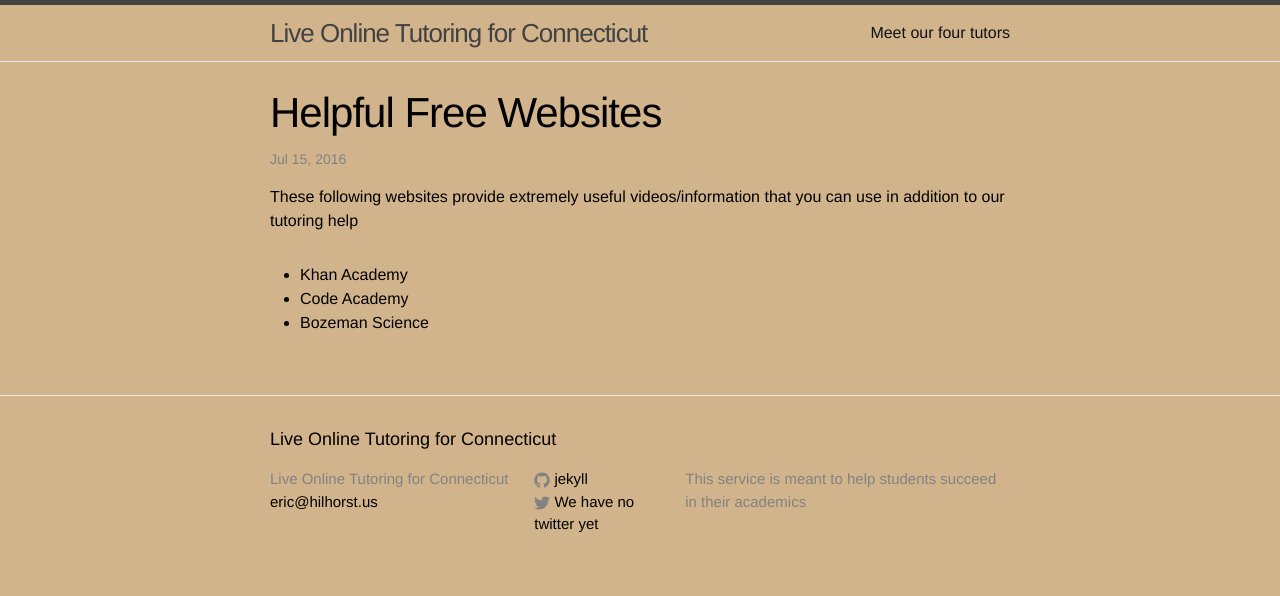
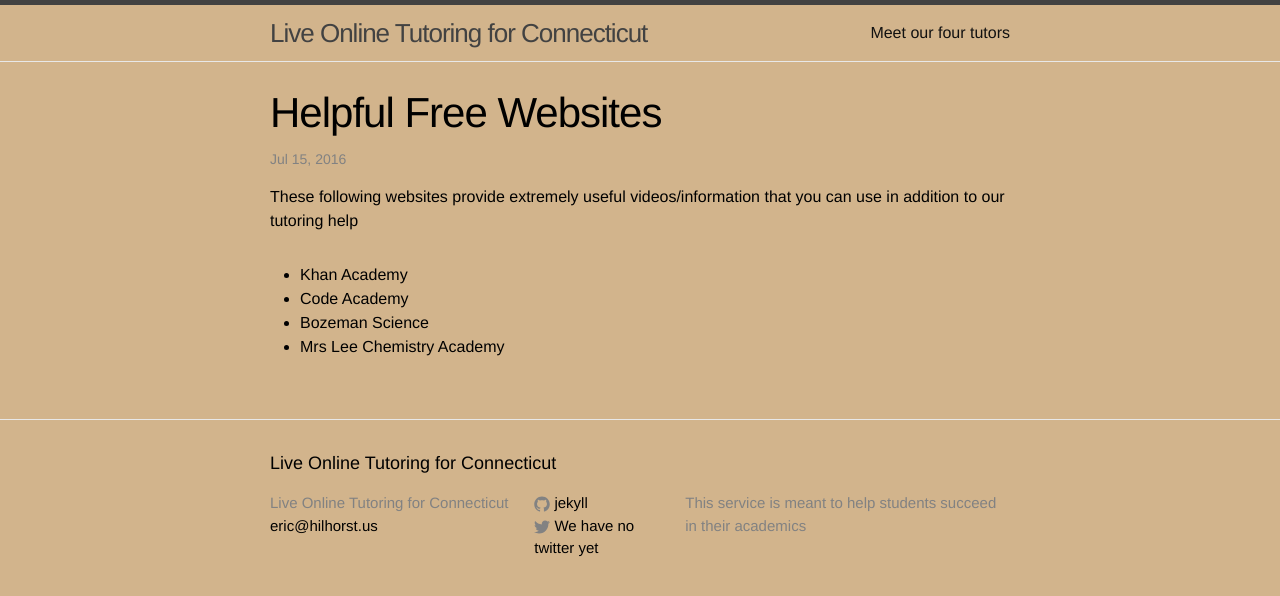
Before and after one commit to pepe454/pepe454.github.io, a Jekyll site: the page built from _posts/2016-07-15-welcome-to-jekyll.markdown, in a window 1280 px wide. Shown: the top 596 px of the page. Built offline with Jekyll 4.4.1, drawn with Linux system fonts in a browser that asks for light colours.

Commit message:
Update 2016-07-15-welcome-to-jekyll.markdown

```diff
--- a/_posts/2016-07-15-welcome-to-jekyll.markdown
+++ b/_posts/2016-07-15-welcome-to-jekyll.markdown
@@ -8,4 +8,5 @@ categories: jekyll update
 <li><a href="https://www.khanacademy.org/">Khan Academy</a></li>
 <li><a href="https://www.codecademy.com/">Code Academy</a></li>
 <li><a href="http://www.bozemanscience.com/">Bozeman Science</a></li>
+<li><a href="https://www.youtube.com/channel/UCkxxijr87O6uZfBVZEu9r7A">Mrs Lee Chemistry Academy</a></li>
 </ul>
```
